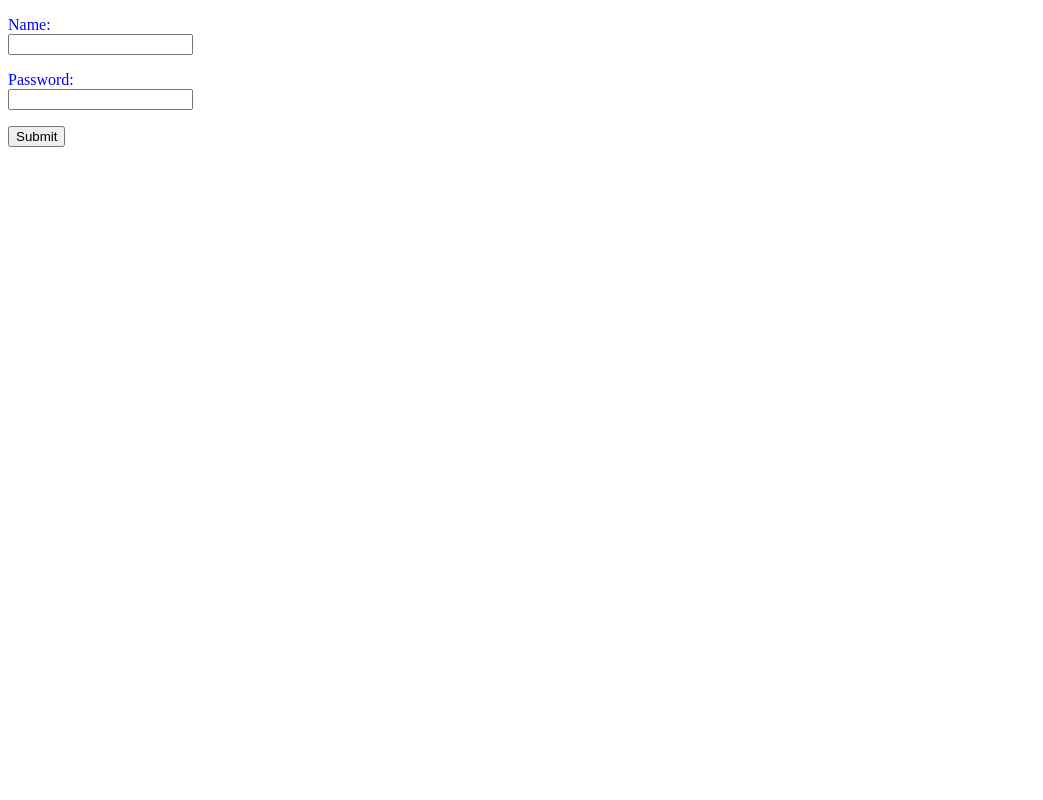
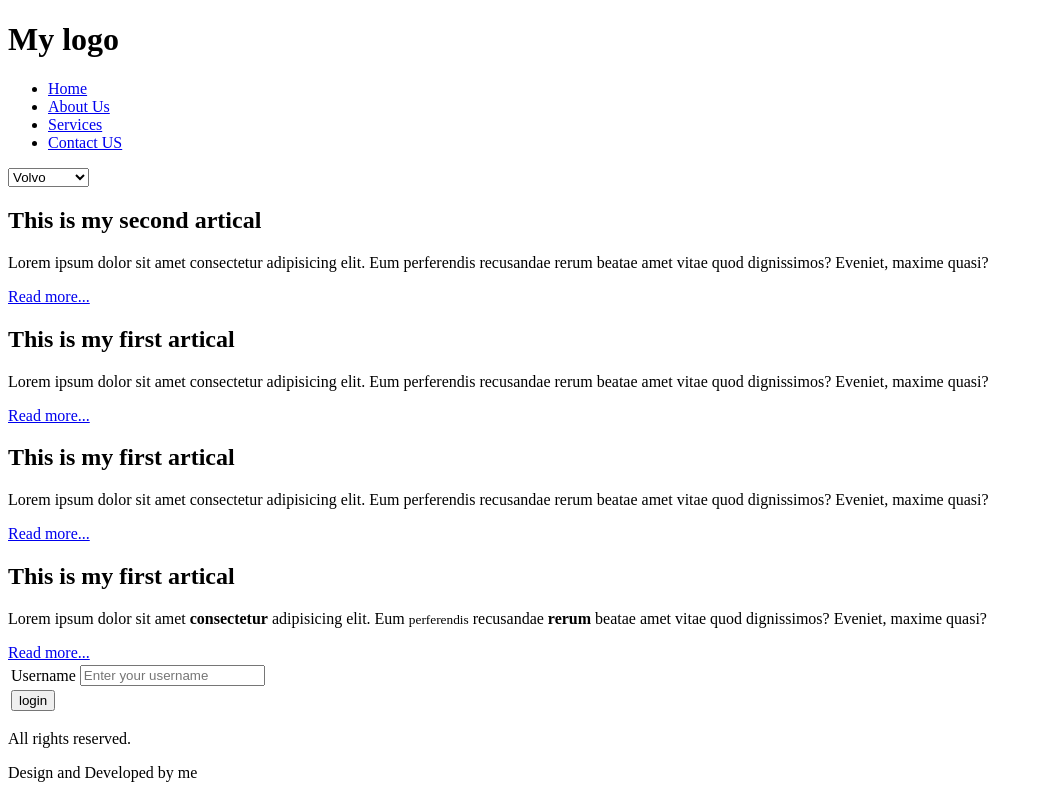
Before and after one commit to mahmuda-alam/learn-html-css, a plain HTML site: page index.html in a window 1280 px wide. Shown: the whole page, without its empty margins (0-1043 px from the left). Drawn offline with Linux system fonts and the light colour scheme.

Commit message:
learn main,section,artical,aside,form,header,footer,table

```diff
--- a/app.css
+++ b/app.css
@@ -1,8 +1,23 @@
-.input-name{
+.input-wrapper{
     padding:8px 0;
-    color:blue
+    color:#305982;
+
+}
+
+.input{
+    border-radius: 8px;
+    border-width: 1px;
+    width:200px;
+    height:28px;
+
 }
 
 .btn-submit{
     margin-top:8px;
+    color:#fbfbff;
+    background-color:#2d769a;
+    width:200px;
+    height:32px;
+    border-radius: 8px;
+    padding: 8px 20px;
 }
--- a/index.html
+++ b/index.html
@@ -6,23 +6,96 @@
     </head>
 
     <body>
-        <div class="input-name">
+        <!-- <div class="input-wrapper">
             <div>
                 Name:
             </div>
 
-            <input />
-        <div class="input-name">
+            <input class="input" />
+        <div class="input-wrapper">
 
         </div>
             <div>
                 Password:
             </div>
 
-            <input type="password" />
+
+            <input class="input" type="password" />
         </div>
 
-        <button class="btn-submit">Submit</button>
+        <button class="btn-submit">Submit</button> -->
+
+        <!-- Header Area -->
+        <header>
+            <div class="logo">
+                <h1>My logo</h1>
+
+            </div>
+           <nav>
+            <ul>
+                <li><a href="#">Home</a></li>
+                <li><a href="#">About Us</a></li>
+                <li><a href="#">Services</a></li>
+                <li><a href="#">Contact US</a></li>
+            </ul>
+        </nav>
+      </header>
+
+      <!-- Main content area -->
+      <main>
+        <select name="cars" id="cars">
+            <option value="volvo">Volvo</option>
+            <option value="saab">Saab</option>
+            <option value="mercedes">Mercedes</option>
+            <option value="audi">Audi</option>
+          </select>
+        <section>
+            <article>
+                <h2>This is my second artical</h2>
+                <p>Lorem ipsum dolor sit amet consectetur adipisicing elit. Eum perferendis recusandae rerum beatae amet vitae quod dignissimos? Eveniet, maxime quasi?</p>
+                <a href="#">Read more...</a>
+            </article>
+
+            <article>
+                <h2>This is my first artical</h2>
+                <p>Lorem ipsum dolor sit amet consectetur adipisicing elit. Eum perferendis recusandae rerum beatae amet vitae quod dignissimos? Eveniet, maxime quasi?</p>
+                <a href="#">Read more...</a>
+            </article>
+
+            <article>
+                <h2>This is my first artical</h2>
+                <p>Lorem ipsum dolor sit amet consectetur adipisicing elit. Eum perferendis recusandae rerum beatae amet vitae quod dignissimos? Eveniet, maxime quasi?</p>
+                <a href="#">Read more...</a>
+            </article>
+
+            <article>
+                <h2>This is my first artical</h2>
+                <p>Lorem ipsum dolor sit amet <b>consectetur</b> adipisicing elit. Eum <small>perferendis</small> recusandae <strong>rerum</strong> beatae amet vitae quod dignissimos? Eveniet, maxime quasi?</p>
+                <a href="#read-more">Read more...</a>
+            </article>
+        </section>
+        <aside>
+            <form action="">
+                <table>
+                    <tr>
+                        <td>Username</td>
+                        <td><input type="text" name="username"  placeholder="Enter your username"</td>
+                    </tr>
+                    <tr>
+                        <td><input type="submit" namae="submit"  value="login"</td>
+                    </tr>
+                </table>
+
+            </form>
+        </aside>
+      </main>
+
+      <!-- Footer area -->
+      <footer>
+        <p>All rights reserved.</p>
+        <p>Design and Developed by me</p>
+      </footer>
+
 
     </body>
 </html>
```
